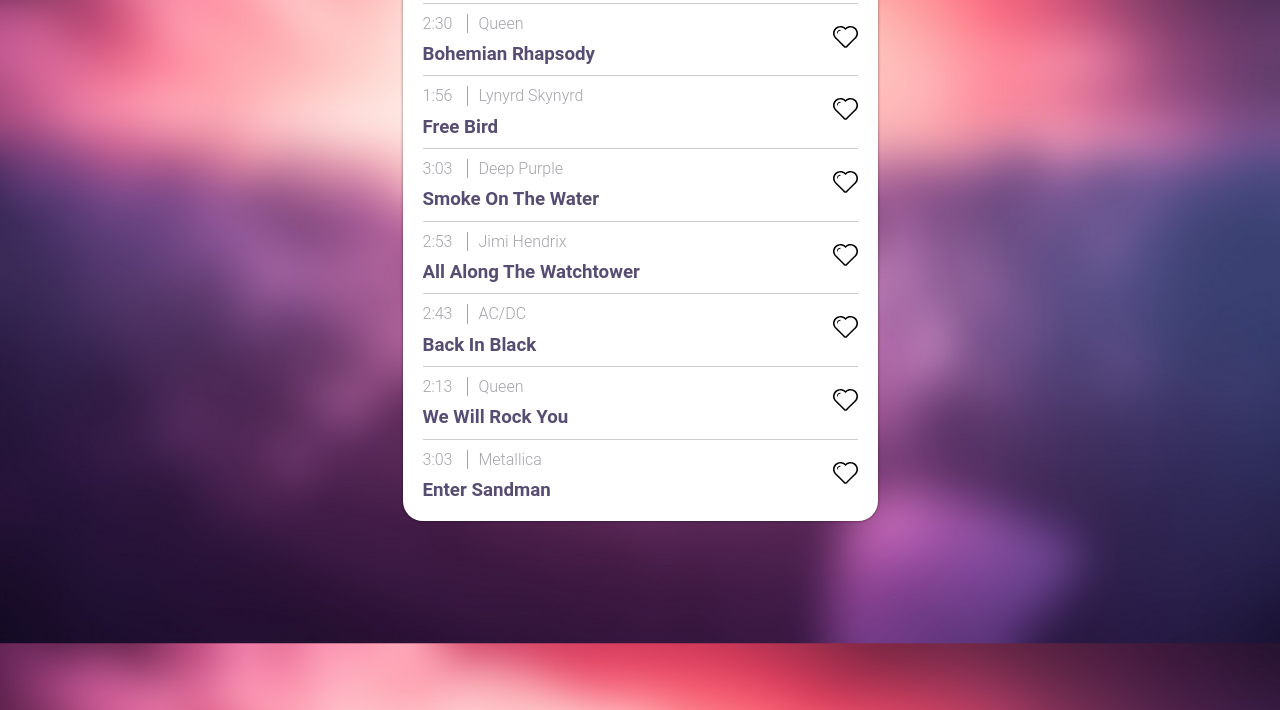
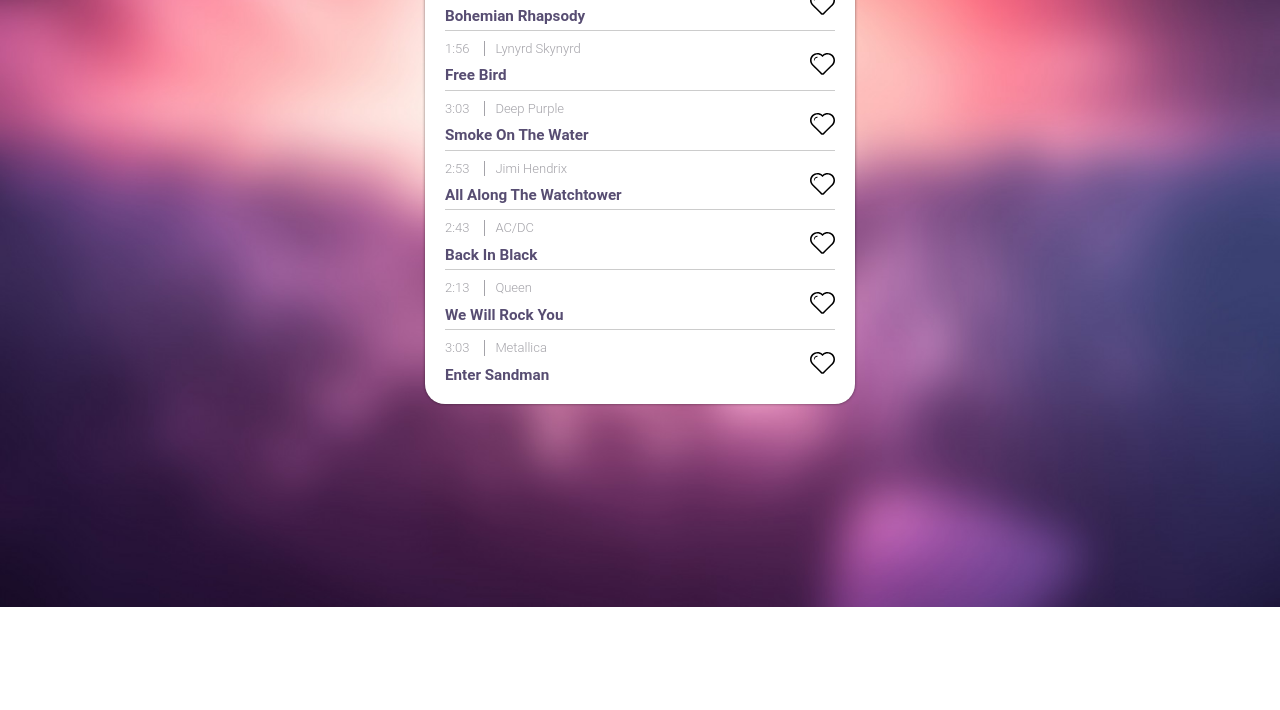
Before and after one commit to zwazoo/PlayList, a plain HTML site: page index.html in a window 1280 px wide. Shown: the part 210-920 px from the top of the page. After the commit the page ends 817 px from the top, so only its background shows below. Drawn offline with Linux system fonts and the light colour scheme.

Commit message:
changed some styles

```diff
--- a/css/style.css
+++ b/css/style.css
@@ -2,7 +2,7 @@
 background: url(../img/background.jpg) no-repeat fixed;
 background-size: cover;
 color: #a4a3a9;
-font: 300 16px/1.2 "Roboto", sans-serif;
+font: 300 13px/1.2 "Roboto", sans-serif;
 }
 
 /* Layout */
@@ -13,8 +13,8 @@
 
 .ba-playlist{
     background: #fff;
-    max-width: 475px;
-    margin:70px auto;
+    max-width: 430px;
+    margin:50px auto;
     box-shadow: 0 0 3px rgba(0,0,0,.5);
     padding: 20px;
     border-radius: 20px;
@@ -36,7 +36,7 @@
 
 .ba-track{
     border-top: 1px solid #ccc;
-    margin-top: 10px;
+    margin-top: 5px;
     padding-top: 10px;
 	overflow: hidden;
 	text-transform: capitalize;
```
